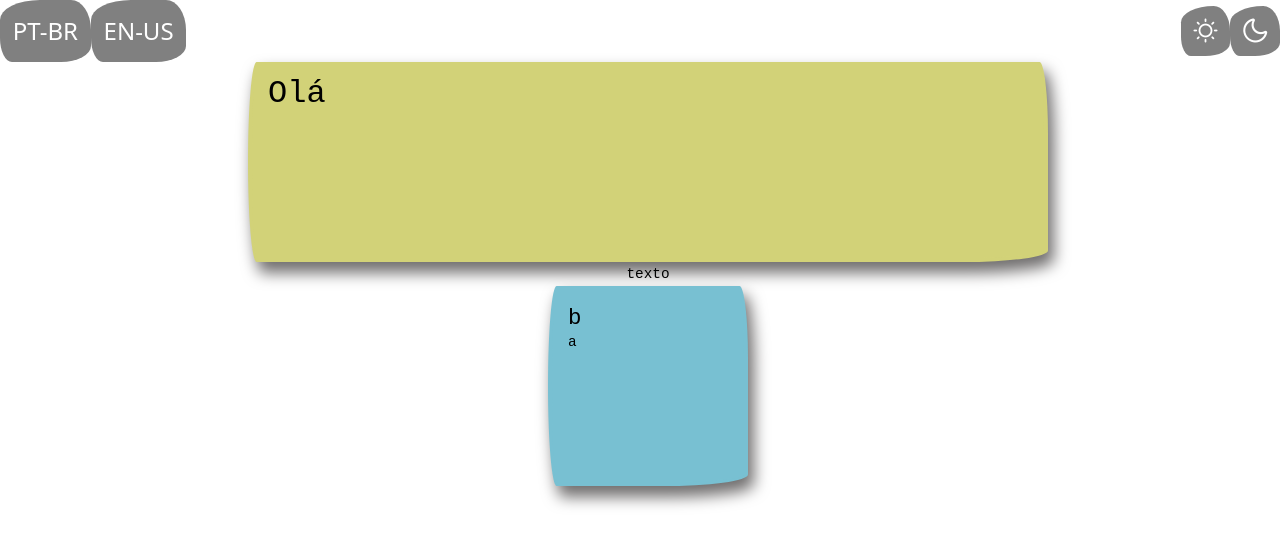
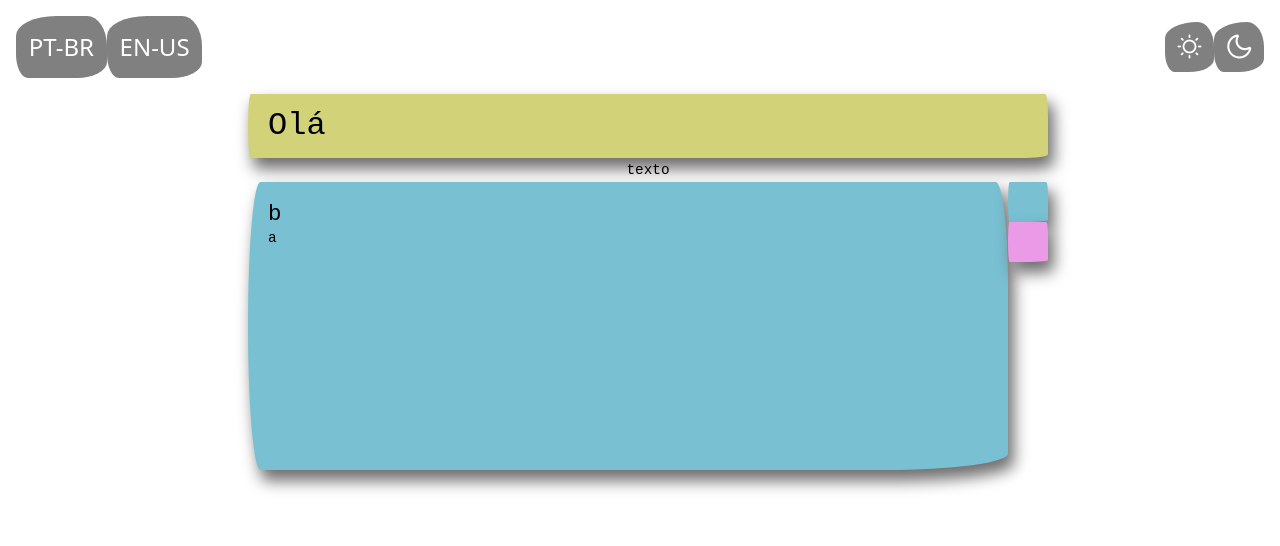
Before and after one commit to ianer-glitch/who-am-i-book, a Next.js app: page /portfolio/home in a window 1280 px wide. Shown: the top 546 px of the page. Built offline with nearby package versions, Linux system fonts and the light colour scheme; a web font is replaced by a local one.

Commit message:
feat: project lit config

```diff
--- a/src/app/globals.css
+++ b/src/app/globals.css
@@ -1,10 +1,14 @@
 @import "tailwindcss";
 
-* {
-  padding: 0;
-  margin: 0;
-  box-sizing: border-box;
+@layer base {
+  * {
+    padding: 0;
+    margin: 0;
+    box-sizing: border-box;
+  }
+
 }
+
 
 html,body{
   width: 100%;
--- a/src/app/portfolio/components/projectPostIt/projectPostIt.tsx
+++ b/src/app/portfolio/components/projectPostIt/projectPostIt.tsx
@@ -8,12 +8,13 @@ export interface IProjectPostIt {
     publishedLink ?: string
     desingLink?:string,
     color : "yellow" | "red" | "blue" | "green" | "pink",
+    className? :string
 
 
 }
 export const ProjectPostIt = (props : IProjectPostIt) =>{
     return(
-        <PostIt color={props.color}>
+        <PostIt className={props.className} color={props.color}>
             <section>
                 <h2>{props.title}</h2>
                 <p>{props.description}</p>
--- a/src/app/portfolio/components/projectsPostItList/projectsPostItList.tsx
+++ b/src/app/portfolio/components/projectsPostItList/projectsPostItList.tsx
@@ -1,4 +1,6 @@
+import { PostIt } from "@/shared/components/atoms/postIt/PostIt";
 import { IProjectPostIt, ProjectPostIt } from "../projectPostIt/projectPostIt";
+import { useState } from "react";
 
 export const ProjectsPostItList = () => {
   const projects: IProjectPostIt[] = [
@@ -11,19 +13,39 @@ export const ProjectsPostItList = () => {
       repoFrontEndLink: ".",
       color:"blue"
     },
+     {
+      description: "a",
+      title: "b",
+      desingLink: ".",
+      publishedLink: ".",
+      repoBackEndLink: ".",
+      repoFrontEndLink: ".",
+      color:"pink"
+    },
   ];
 
+  const [currentProject,setCurrentProject] = useState(projects[0])
+
+  const handleProjectChange = (pro : IProjectPostIt) => {
+    setCurrentProject(pro)
+  }
+
   return (
-    <ul>
-      {projects.map((m, index) => (
-        <li key={index}>
-          <ProjectPostIt
-            title={m.title}
-            description={m.description}
-            color={m.color}
-        />
-        </li>
-      ))}
-    </ul>
+    <div className="flex items-start justify-center w-full">
+
+      <ProjectPostIt
+        className="w-full h-72"
+        title={currentProject.title}
+        description={currentProject.description}
+        color={currentProject.color}
+    />
+      <ul>
+        {projects.map((m, index) => (
+          <li onClick={() => handleProjectChange(m)} key={index}>
+            <PostIt color={m.color} />
+          </li>
+        ))}
+      </ul>
+    </div>
   );
 };
--- a/src/shared/components/atoms/postIt/PostIt.tsx
+++ b/src/shared/components/atoms/postIt/PostIt.tsx
@@ -1,6 +1,6 @@
 import style from './postIt.module.css'
 export interface IPostIt{
-    children : React.ReactNode
+    children? : React.ReactNode
     color : "yellow" | "red" | "blue" | "green" | "pink",
     className?:string
 }
--- a/src/shared/components/atoms/postIt/postIt.module.css
+++ b/src/shared/components/atoms/postIt/postIt.module.css
@@ -1,6 +1,5 @@
 .container{
-    min-width: 200px;
-    min-height: 200px;
+
     padding: 1rem;
     border: 4px solid;
     box-shadow: 5px 10px 15px 1px rgb(113, 111, 111);
```
